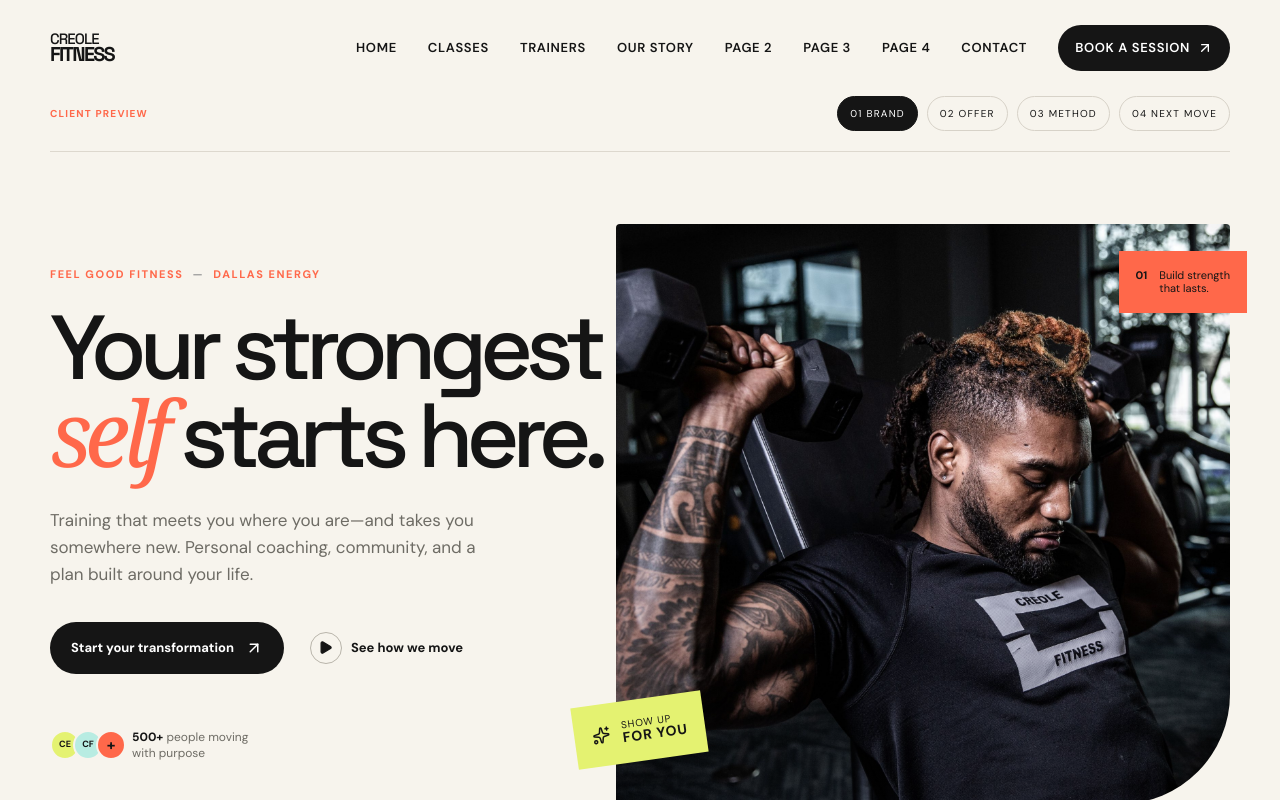
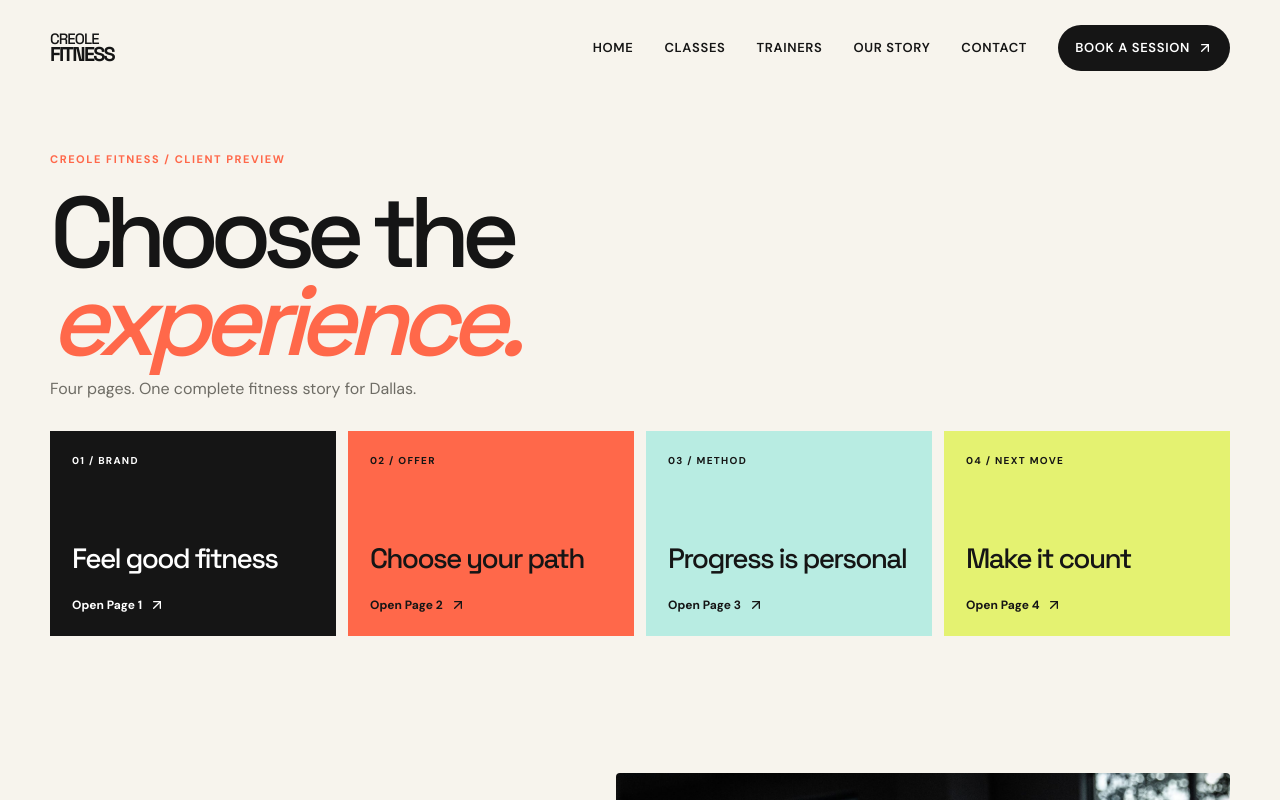
Before and after one commit to futurehelp/creolefitness, a Next.js app: page / in a window 1280 px wide. Shown: the top 800 px of the page. Built offline with nearby package versions, Linux system fonts and the light colour scheme.

Commit message:
Make homepage a four-card landing hub

```diff
--- /dev/null
+++ b/app/landing-hub.css
@@ -0,0 +1 @@
+.landing-hub{padding:55px 0 65px}.landing-hub>h1{font:500 clamp(54px,8vw,100px)/.88 'Space Grotesk',sans-serif;letter-spacing:-.09em;margin:22px 0 12px}.landing-hub>h1 em{font:400 Georgia,serif;color:var(--coral)}.landing-hub>p{color:var(--muted);margin:0 0 30px}.landing-card-grid{display:grid;grid-template-columns:repeat(4,1fr);gap:12px}.landing-card{min-height:205px;padding:22px;display:flex;flex-direction:column;transition:transform .22s}.landing-card:hover{transform:translateY(-7px)}.landing-card span{font-size:10px;letter-spacing:.13em;font-weight:700}.landing-card h2{font:500 28px 'Space Grotesk',sans-serif;letter-spacing:-.06em;margin:auto 0 20px}.landing-card b{font-size:12px;display:flex;align-items:center;gap:7px}.landing-card-one{background:var(--ink);color:#fff}.landing-card-two{background:var(--coral)}.landing-card-three{background:var(--aqua)}.landing-card-four{background:var(--lime)}@media(max-width:850px){.landing-hub{padding:38px 0}.landing-card-grid{grid-template-columns:1fr 1fr}.landing-card{min-height:175px;padding:18px}.landing-card h2{font-size:23px}}@media(max-width:520px){.landing-card-grid{grid-template-columns:1fr}}
--- a/app/page.tsx
+++ b/app/page.tsx
@@ -4,7 +4,7 @@ import { AnimatePresence, motion } from "framer-motion";
 import { ArrowUpRight, Camera, Menu, Play, Sparkles, X } from "lucide-react";
 import { useState } from "react";
 
-const navItems = ["Home", "Classes", "Trainers", "Our story", "Page 2", "Page 3", "Page 4", "Contact"];
+const navItems = ["Home", "Classes", "Trainers", "Our story", "Contact"];
 const classes = [
   { title: "1:1 training", detail: "Personal plans, real accountability.", image: "/images/d2a8dd1293f2cce8.jpg", tone: "coral" },
   { title: "Small group", detail: "High energy. Better together.", image: "/images/8e143c9dafed209b.jpg", tone: "aqua" },
@@ -29,12 +29,12 @@ export default function Home() {
       <nav className="nav wrap">
         <a className="wordmark" href="#top" aria-label="Creole Fitness home"><span>CREOLE</span><b>FITNESS</b></a>
         <div className={`nav-links ${menuOpen ? "open" : ""}`}>
-          {navItems.map((item) => <a key={item} href={item.startsWith("Page ") ? `/${item.toLowerCase().replace(" ", "-")}` : `#${item.toLowerCase().replace(" ", "-")}`} onClick={() => setMenuOpen(false)}>{item}</a>)}
+          {navItems.map((item) => <a key={item} href={`#${item.toLowerCase().replace(" ", "-")}`} onClick={() => setMenuOpen(false)}>{item}</a>)}
           <a className="nav-cta" href="#contact">Book a session <ArrowUpRight size={16} /></a>
         </div>
         <button className="menu-toggle" onClick={() => setMenuOpen(!menuOpen)} aria-label="Toggle menu">{menuOpen ? <X /> : <Menu />}</button>
       </nav>
-      <div className="page-switcher wrap"><span>CLIENT PREVIEW</span><a className="active" href="/">01 Brand</a><a href="/page-2">02 Offer</a><a href="/page-3">03 Method</a><a href="/page-4">04 Next move</a></div>
+      <section className="landing-hub wrap"><div className="section-kicker">CREOLE FITNESS / CLIENT PREVIEW</div><h1>Choose the<br /><em>experience.</em></h1><p>Four pages. One complete fitness story for Dallas.</p><div className="landing-card-grid"><a className="landing-card landing-card-one" href="/"><span>01 / BRAND</span><h2>Feel good fitness</h2><b>Open Page 1 <ArrowUpRight size={16}/></b></a><a className="landing-card landing-card-two" href="/page-2"><span>02 / OFFER</span><h2>Choose your path</h2><b>Open Page 2 <ArrowUpRight size={16}/></b></a><a className="landing-card landing-card-three" href="/page-3"><span>03 / METHOD</span><h2>Progress is personal</h2><b>Open Page 3 <ArrowUpRight size={16}/></b></a><a className="landing-card landing-card-four" href="/page-4"><span>04 / NEXT MOVE</span><h2>Make it count</h2><b>Open Page 4 <ArrowUpRight size={16}/></b></a></div></section>
 
       <section id="top" className="hero wrap">
         <div className="hero-copy">
@@ -51,7 +51,6 @@ export default function Home() {
 
       <section className="proof-strip"><div className="wrap proof-grid"><div><strong>500+</strong><span>people coached</span></div><div><strong>1:1</strong><span>attention, every plan</span></div><div><strong>Dallas</strong><span>built for this community</span></div><a href="#contact">Claim your first session <ArrowUpRight size={16} /></a></div></section>
 
-      <section className="page-hub wrap"><div className="section-kicker">THE CLIENT PREVIEW</div><div className="page-hub-heading"><h2>Explore the<br /><span>four-page story.</span></h2><p>Start with the brand, then click through the offer, method, and next move.</p></div><div className="page-hub-grid"><a className="hub-card hub-one" href="/"><span>01 / BRAND</span><h3>Feel good fitness</h3><b>Start here <ArrowUpRight size={16} /></b></a><a className="hub-card hub-two" href="/page-2"><span>02 / OFFER</span><h3>Choose your path</h3><b>Explore page 2 <ArrowUpRight size={16} /></b></a><a className="hub-card hub-three" href="/page-3"><span>03 / METHOD</span><h3>Progress is personal</h3><b>Explore page 3 <ArrowUpRight size={16} /></b></a><a className="hub-card hub-four" href="/page-4"><span>04 / CTA</span><h3>Make it count</h3><b>Explore page 4 <ArrowUpRight size={16} /></b></a></div></section>
 
       <section id="our-story" className="story wrap section-grid"><div className="section-kicker">01 / OUR APPROACH</div><div><h2>Fitness should feel<br /><span>like a win.</span></h2><p className="section-lede">A Haitian-Creole lifestyle is the foundation for Feel Good Fitness—a complete approach to health created by founder Carll Edouard. Wherever you are on your journey, we build the plan around you.</p><a className="text-link" href="#contact">Meet your future self <ArrowUpRight size={17} /></a></div><div className="approach-card"><div className="approach-photo" /><div className="approach-caption"><span>CARLL EDOUARD</span><b>Founder & CEO</b></div></div></section>
 
```
Also changed, not shown: app/globals.css.
